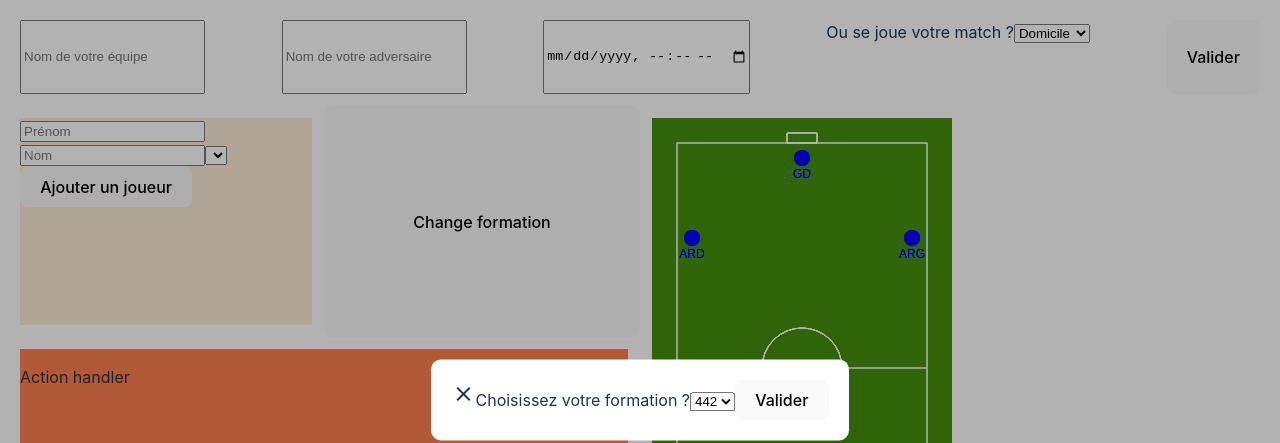
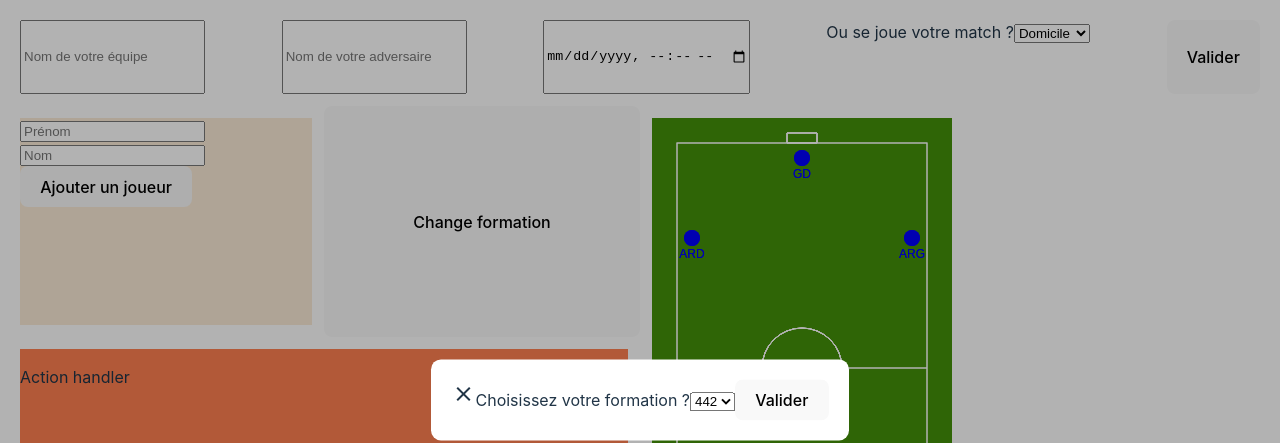
Before and after one commit to ceulain/match-report, a React (Vite) app: page / in a window 1280 px wide. Shown: the top 443 px of the page. Built offline with nearby package versions, Linux system fonts and the light colour scheme.

Commit message:
feat: select conditional rendering

```diff
--- a/src/PlayerHandler/index.tsx
+++ b/src/PlayerHandler/index.tsx
@@ -14,8 +14,8 @@ const PlayerHandler = () => {
   const {
     matchInfo: { composition },
   } = useApp();
-
   const [player, setPlayer] = useState<Player>(initState);
+  const posts = Object.keys(composition ?? {});
 
   const handleChange = (
     event: React.ChangeEvent<HTMLInputElement | HTMLSelectElement>
@@ -44,13 +44,15 @@ const PlayerHandler = () => {
         placeholder="Nom"
         onChange={handleChange}
       />
+      {!!posts.length && (
         <select name="post" onChange={handleChange}>
-        {Object.keys(composition ?? {}).map((post, index) => (
+          {posts.map((post, index) => (
             <option key={index} value={post}>
               {post}
             </option>
           ))}
         </select>
+      )}
       <button onClick={handleClick}>Ajouter un joueur</button>
     </div>
   );
```
Lines whose indentation alone changed are shown as unchanged.
